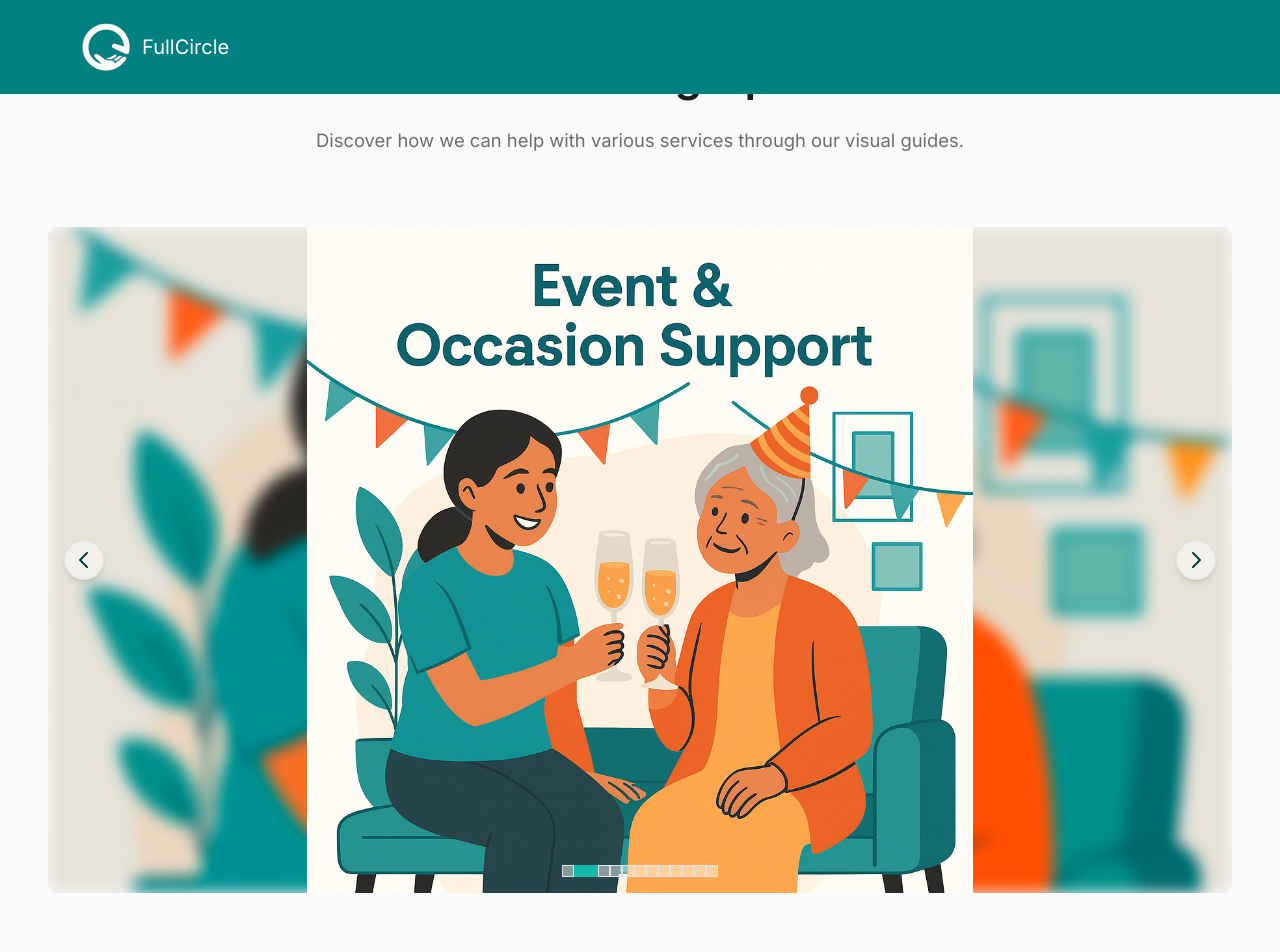
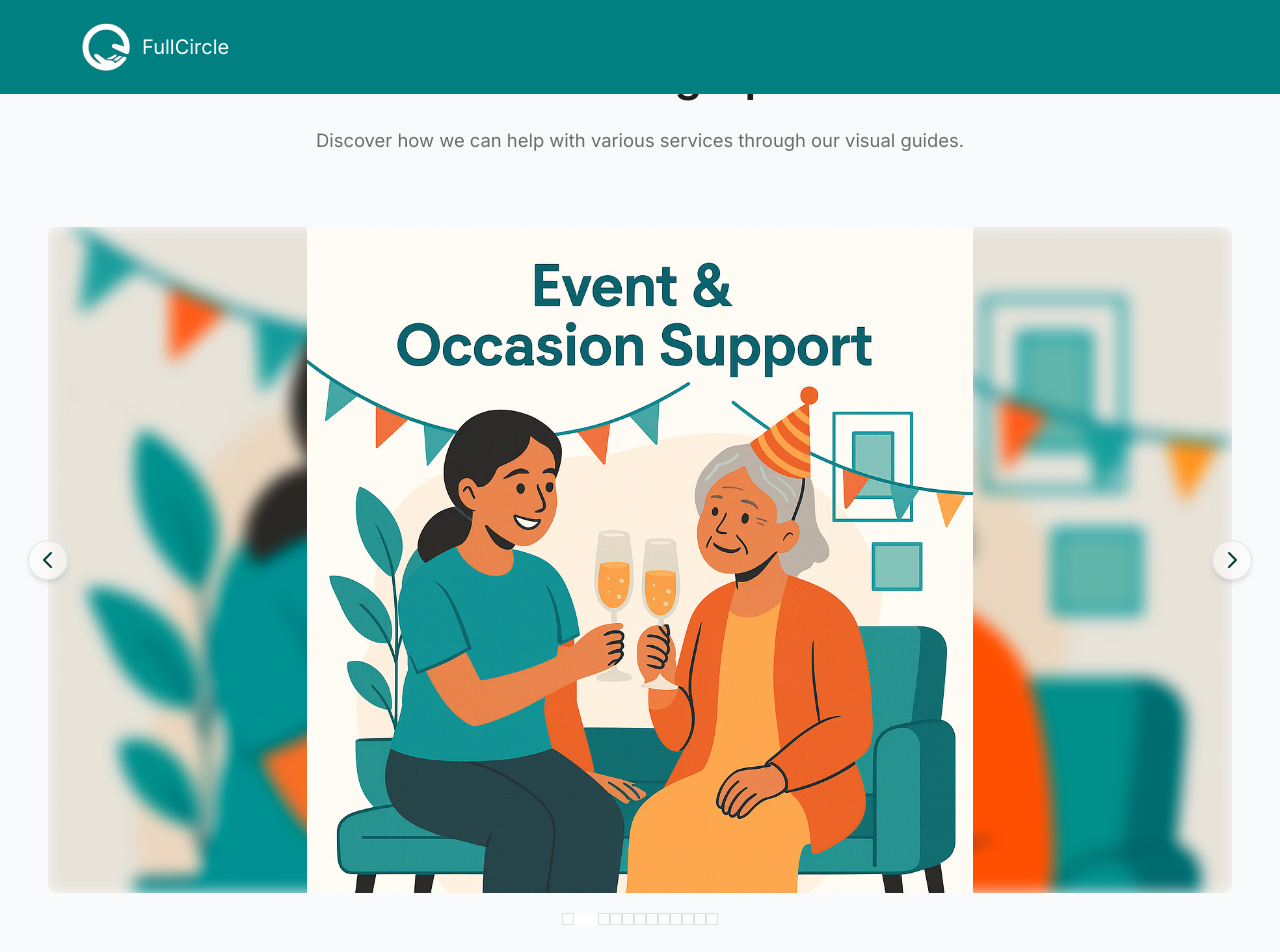
Before and after one commit to laxman-spidey/FullCircle, a Next.js app: page /infographics in a window 1280 px wide. Shown: the top 952 px of the page. Built offline with nearby package versions, Linux system fonts and the light colour scheme.

Commit message:
#48 slider navigation controls adjusted

```diff
--- a/app/page.tsx
+++ b/app/page.tsx
@@ -770,7 +770,6 @@ export default function Home() {
 
         .slider-container .liquid-glass {
           position: relative;
-          overflow: hidden;
         }
 
         /* Mobile responsive - stack timeline vertically */
--- a/components/ImageSlider.tsx
+++ b/components/ImageSlider.tsx
@@ -75,12 +75,12 @@ const ImageSlider: React.FC<ImageSliderProps> = ({
 
     return (
         <div
-            className={`relative overflow-hidden rounded-lg ${className} ImageSlider`}
+            className={`relative  rounded-lg ${className} ImageSlider`}
             onMouseEnter={handleMouseEnter}
             onMouseLeave={handleMouseLeave}
         >
             {/* Slides container with liquid glass effect */}
-            <div className="relative w-full liquid-glass overflow-hidden aspect-video">
+            <div className="relative w-full liquid-glass  aspect-video">
                 {images.map((image, index) => (
                     <div
                         key={index}
@@ -117,7 +117,7 @@ const ImageSlider: React.FC<ImageSliderProps> = ({
                 <>
                     <button
                         onClick={goToPrevious}
-                        className="absolute left-4 top-1/2 -translate-y-1/2 bg-[var(--glass-bg)] hover:bg-white text-[var(--teal-900)] rounded-full w-10 h-10 flex items-center justify-center shadow-md z-20 transition-all duration-300 focus:outline-none focus:ring-2 focus:ring-[var(--teal-500)] backdrop-blur-[var(--glass-blur)] border border-[var(--glass-border)] !rounded-full shrink-0 overflow-hidden"
+                        className="absolute -left-5 top-1/2 -translate-y-1/2 bg-[var(--glass-bg)] hover:bg-white text-[var(--teal-900)] rounded-full w-10 h-10 flex items-center justify-center shadow-md z-20 transition-all duration-300 focus:outline-none focus:ring-2 focus:ring-[var(--teal-500)] backdrop-blur-[var(--glass-blur)] border border-[var(--glass-border)] !rounded-full shrink-0 overflow-hidden"
                         aria-label="Previous slide"
                     >
                         <svg
@@ -138,7 +138,7 @@ const ImageSlider: React.FC<ImageSliderProps> = ({
 
                     <button
                         onClick={goToNext}
-                        className="absolute right-4 top-1/2 -translate-y-1/2 bg-[var(--glass-bg)] hover:bg-white text-[var(--teal-900)] rounded-full w-10 h-10 flex items-center justify-center shadow-md z-20 transition-all duration-300 focus:outline-none focus:ring-2 focus:ring-[var(--teal-500)] backdrop-blur-[var(--glass-blur)] border border-[var(--glass-border)] !rounded-full shrink-0 overflow-hidden"
+                        className="absolute -right-5 top-1/2 -translate-y-1/2 bg-[var(--glass-bg)] hover:bg-white text-[var(--teal-900)] rounded-full w-10 h-10 flex items-center justify-center shadow-md z-20 transition-all duration-300 focus:outline-none focus:ring-2 focus:ring-[var(--teal-500)] backdrop-blur-[var(--glass-blur)] border border-[var(--glass-border)] !rounded-full shrink-0 overflow-hidden"
                         aria-label="Next slide"
                     >
                         <svg
@@ -161,13 +161,13 @@ const ImageSlider: React.FC<ImageSliderProps> = ({
 
             {/* Indicators */}
             {showIndicators && images.length > 1 && (
-                <div className="absolute bottom-4 left-1/2 transform -translate-x-1/2 flex space-x-2 z-20">
+                <div className="absolute -bottom-8 left-1/2 transform -translate-x-1/2 flex space-x-2 z-20">
                     {images.map((_, index) => (
                         <button
                             key={index}
                             onClick={() => goToSlide(index)}
                             className={`w-3 h-3 rounded-full transition-all duration-300 ${index === currentIndex
-                                ? "bg-[var(--teal-500)] w-6"
+                                ? "bg-[var(--white)] w-6"
                                 : "bg-[var(--glass-bg)] hover:bg-white/75 border border-[var(--glass-border)]"
                                 }`}
                             aria-label={`Go to slide ${index + 1}`}
```
